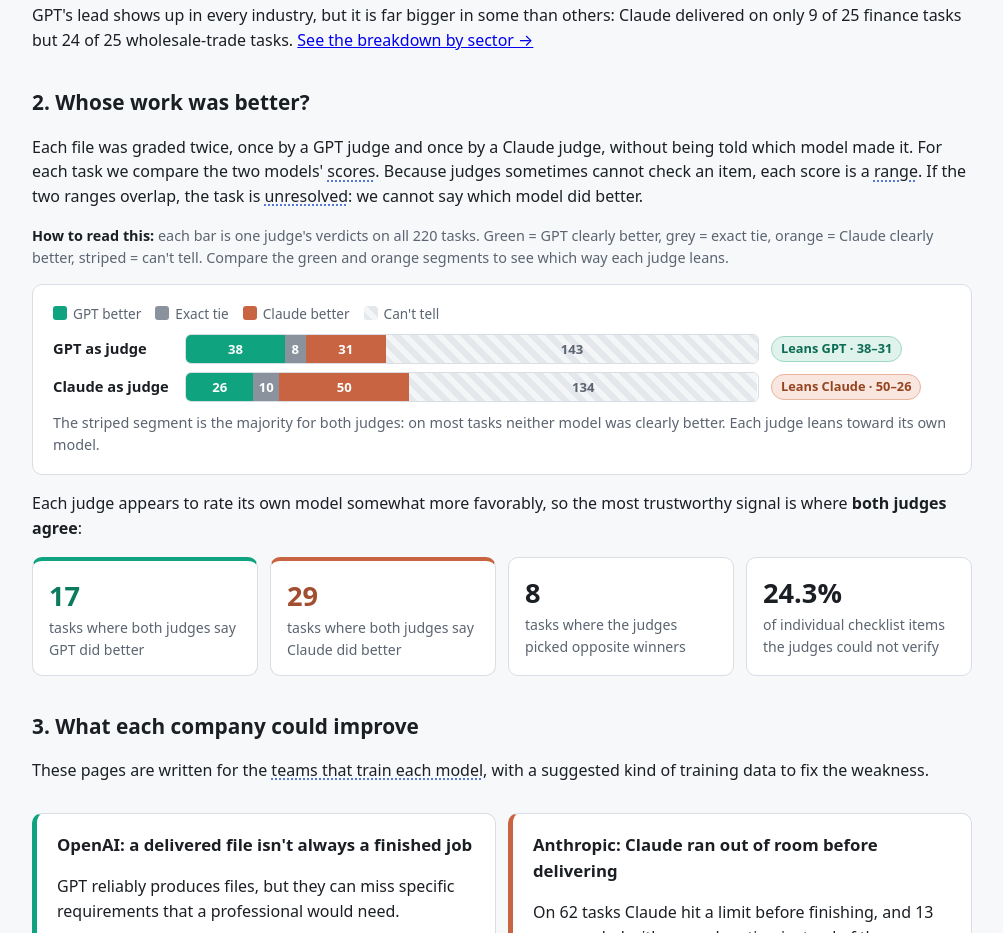
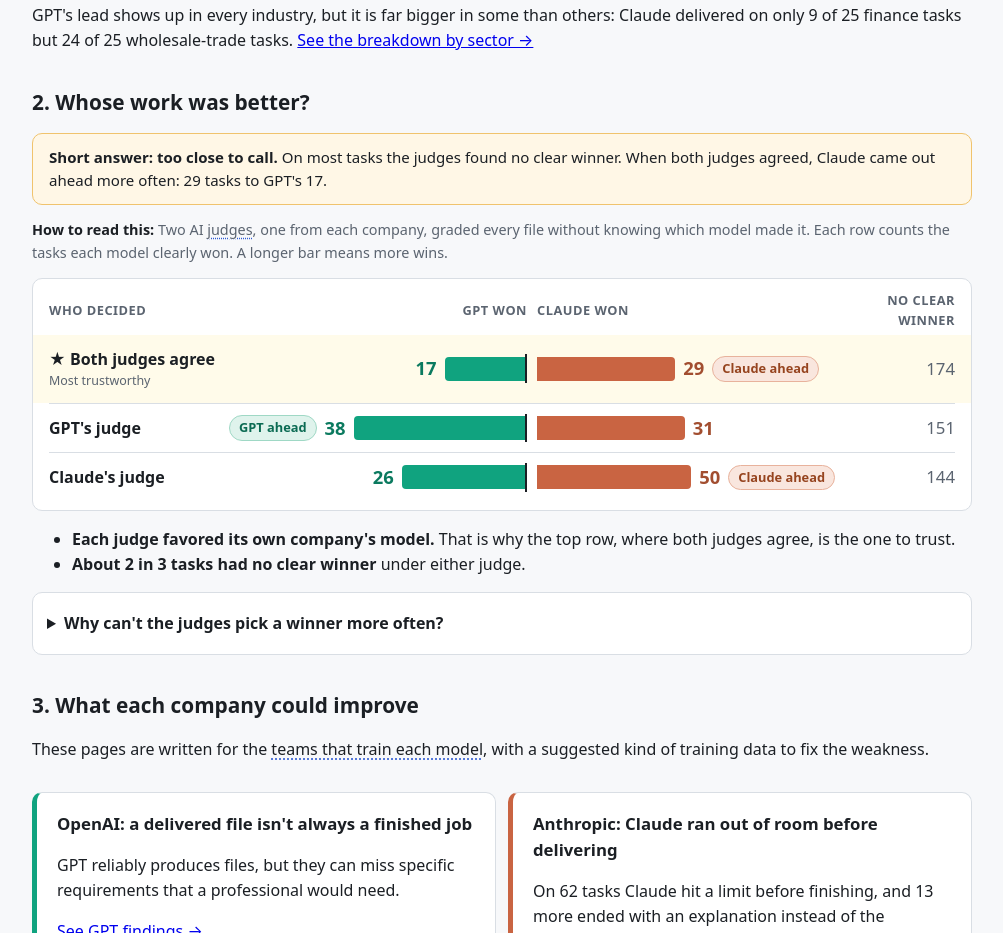
Before and after one commit to yasskin/evals-site, a plain HTML site: page index.html in a window 1280 px wide. Shown: the part 1909-2842 px from the top of the page, without its empty margins (138-1141 px from the left). Drawn offline with Linux system fonts and the light colour scheme.

Commit message:
Simplify judge results into head-to-head chart
Co-authored-by: Copilot <223556219+Copilot@users.noreply.github.com>

```diff
--- a/index.html
+++ b/index.html
@@ -80,35 +80,26 @@
   <p>GPT's lead shows up in every industry, but it is far bigger in some than others: Claude delivered on only 9 of 25 finance tasks but 24 of 25 wholesale-trade tasks. <a href="sectors.html">See the breakdown by sector →</a></p>
 
   <h2>2. Whose work was better?</h2>
-  <p>Each file was graded twice, once by a GPT judge and once by a Claude judge, without being told which model made it. For each task we compare the two models' <a class="term" href="glossary.html#score">scores</a>. Because judges sometimes cannot check an item, each score is a <a class="term" href="glossary.html#bounds">range</a>. If the two ranges overlap, the task is <a class="term" href="glossary.html#favored">unresolved</a>: we cannot say which model did better.</p>
-  <p class="howto">each bar is one judge's verdicts on all 220 tasks. Green = GPT clearly better, grey = exact tie, orange = Claude clearly better, striped = can't tell. Compare the green and orange segments to see which way each judge leans.</p>
-  <div class="card">
-    <div class="legend"><span><i class="sw gpt"></i>GPT better</span><span><i class="sw tie"></i>Exact tie</span><span><i class="sw claude"></i>Claude better</span><span><i class="sw unk"></i>Can't tell</span></div>
-    <div class="stack-row">
-      <span class="who">GPT as judge</span>
-      <div class="stack" role="img" aria-label="GPT as judge: GPT better 38, tie 8, Claude better 31, can't tell 143">
-        <span class="seg gpt" style="width:17.3%">38</span><span class="seg tie" style="width:3.6%">8</span><span class="seg claude" style="width:14.1%">31</span><span class="seg unk" style="width:65%">143</span>
-      </div>
-      <span><span class="badge gpt">Leans GPT · 38–31</span></span>
-    </div>
-    <div class="stack-row">
-      <span class="who">Claude as judge</span>
-      <div class="stack" role="img" aria-label="Claude as judge: GPT better 26, tie 10, Claude better 50, can't tell 134">
-        <span class="seg gpt" style="width:11.8%">26</span><span class="seg tie" style="width:4.5%">10</span><span class="seg claude" style="width:22.7%">50</span><span class="seg unk" style="width:60.9%">134</span>
-      </div>
-      <span><span class="badge claude">Leans Claude · 50–26</span></span>
-    </div>
-    <p style="margin:10px 0 0;color:var(--muted);font-size:.9rem">The striped segment is the majority for both judges: on most tasks neither model was clearly better. Each judge leans toward its own model.</p>
-  </div>
-  <p>Each judge appears to rate its own model somewhat more favorably, so the most trustworthy signal is where <strong>both judges agree</strong>:</p>
+  <div class="callout"><strong>Short answer: too close to call.</strong> On most tasks the judges found no clear winner. When both judges agreed, Claude came out ahead more often: 29 tasks to GPT's 17.</div>
 
-  <div class="grid" style="margin-top:12px">
-    <div class="stat gpt"><div class="num">17</div><div class="label">tasks where both judges say GPT did better</div></div>
-    <div class="stat claude"><div class="num">29</div><div class="label">tasks where both judges say Claude did better</div></div>
-    <div class="stat"><div class="num">8</div><div class="label">tasks where the judges picked opposite winners</div></div>
-    <div class="stat"><div class="num">24.3%</div><div class="label">of individual checklist items the judges could not verify</div></div>
+  <p class="howto">Two AI <a class="term" href="glossary.html#judge">judges</a>, one from each company, graded every file without knowing which model made it. Each row counts the tasks each model clearly won. A longer bar means more wins.</p>
+  <div class="card h2h" role="table" aria-label="Tasks won by each model, by judge">
+    <div class="h2h-row h2h-head" role="row"><span role="columnheader">Who decided</span><span class="r" role="columnheader">GPT won</span><span role="columnheader">Claude won</span><span class="r" role="columnheader">No clear winner</span></div>
+    <div class="h2h-row key" role="row"><span class="who" role="cell">&#9733; Both judges agree<small>Most trustworthy</small></span><span class="side gpt" role="cell"><b>17</b><i style="width:27.2%"></i></span><span class="side claude" role="cell"><i style="width:46.4%"></i><b>29</b><span class="badge claude">Claude ahead</span></span><span class="none" role="cell">174</span></div>
+    <div class="h2h-row" role="row"><span class="who" role="cell">GPT's judge</span><span class="side gpt" role="cell"><span class="badge gpt">GPT ahead</span><b>38</b><i style="width:60.8%"></i></span><span class="side claude" role="cell"><i style="width:49.6%"></i><b>31</b></span><span class="none" role="cell">151</span></div>
+    <div class="h2h-row" role="row"><span class="who" role="cell">Claude's judge</span><span class="side gpt" role="cell"><b>26</b><i style="width:41.6%"></i></span><span class="side claude" role="cell"><i style="width:80%"></i><b>50</b><span class="badge claude">Claude ahead</span></span><span class="none" role="cell">144</span></div>
   </div>
 
+  <ul>
+    <li><strong>Each judge favored its own company's model.</strong> That is why the top row, where both judges agree, is the one to trust.</li>
+    <li><strong>About 2 in 3 tasks had no clear winner</strong> under either judge.</li>
+  </ul>
+
+  <details class="explain">
+    <summary>Why can't the judges pick a winner more often?</summary>
+    <p>Judges score each file against a <a class="term" href="glossary.html#rubric">checklist</a>. Sometimes a judge cannot check an item (for example, it can't open a chart), so each <a class="term" href="glossary.html#score">score</a> is a <a class="term" href="glossary.html#bounds">range</a> rather than one number. If the two models' ranges overlap, the task is <a class="term" href="glossary.html#favored">unresolved</a>. Across all files, judges could not verify 24.3% of checklist items.</p>
+    <p>"No clear winner" combines unresolved tasks with exact ties (GPT's judge: 143 + 8; Claude's judge: 134 + 10). In the top row it covers every task where the judges did not both pick the same winner, including 8 tasks where they picked opposite winners.</p>
+  </details>
   <h2>3. What each company could improve</h2>
   <p>These pages are written for the <a class="term" href="glossary.html#trainers">teams that train each model</a>, with a suggested kind of training data to fix the weakness.</p>
   <div class="grid">
--- a/styles.css
+++ b/styles.css
@@ -224,3 +224,23 @@ table.scorecard tr.headline td { border-top: 2px solid var(--ink); border-bottom
 .seg { display: flex; align-items: center; justify-content: center; color: #fff; font-size: 0.82rem; font-weight: 700; min-width: 0; }
 .seg.unk { color: var(--muted); }
 @media (max-width: 760px) { .stack-row { grid-template-columns: 1fr; gap: 4px; } }
+
+/* Head-to-head judge chart */
+.h2h { padding: 8px 16px; }
+.h2h-row { display: grid; grid-template-columns: 170px 1fr 1fr 110px; gap: 0 10px; align-items: center; padding: 10px 0; border-top: 1px solid var(--line); }
+.h2h-row.h2h-head { border-top: 0; padding: 4px 0; font-size: 0.8rem; font-weight: 600; color: var(--muted); text-transform: uppercase; letter-spacing: .04em; }
+.h2h-row .r { text-align: right; }
+.h2h-row.key { background: #fffbea; margin: 0 -16px; padding: 12px 16px; border-top: 0; }
+.h2h .who { font-weight: 600; }
+.h2h .who small { display: block; font-weight: 500; color: var(--muted); font-size: 0.78rem; }
+.h2h .side { display: flex; align-items: center; gap: 8px; }
+.h2h .side.gpt { justify-content: flex-end; border-right: 2px solid var(--ink); padding-right: 0; }
+.h2h .side i { display: block; height: 24px; }
+.h2h .side.gpt i { background: var(--gpt); border-radius: 4px 0 0 4px; }
+.h2h .side.claude i { background: var(--claude); border-radius: 0 4px 4px 0; }
+.h2h .side b { font-size: 1.15rem; }
+.h2h .side.gpt b { color: #0b7a5f; } .h2h .side.claude b { color: #a24e30; }
+.h2h .none { text-align: right; color: var(--muted); font-size: 1.05rem; }
+details.explain { background: var(--card); border: 1px solid var(--line); border-radius: var(--radius); padding: 10px 14px; margin: 12px 0; }
+details.explain summary { cursor: pointer; font-weight: 600; }
+@media (max-width: 760px) { .h2h-row { grid-template-columns: 1fr 1fr; gap: 6px 10px; } .h2h-row .who, .h2h-row .none { grid-column: 1 / -1; text-align: left; } .h2h-row.h2h-head { display: none; } .h2h .none::after { content: " no clear winner"; font-size: .85rem; } }
```
